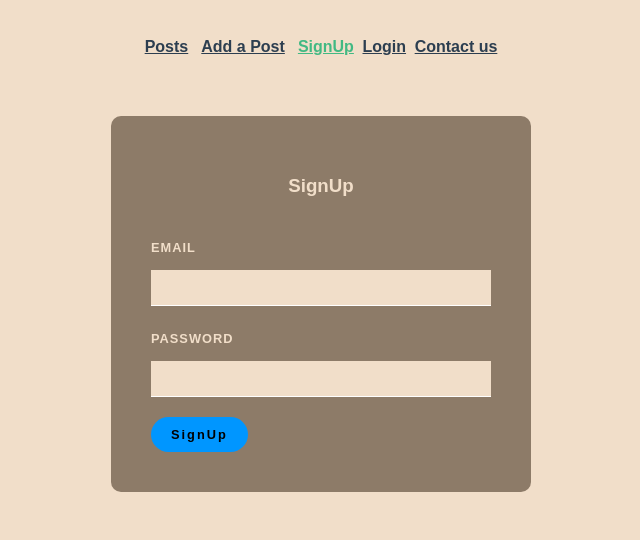
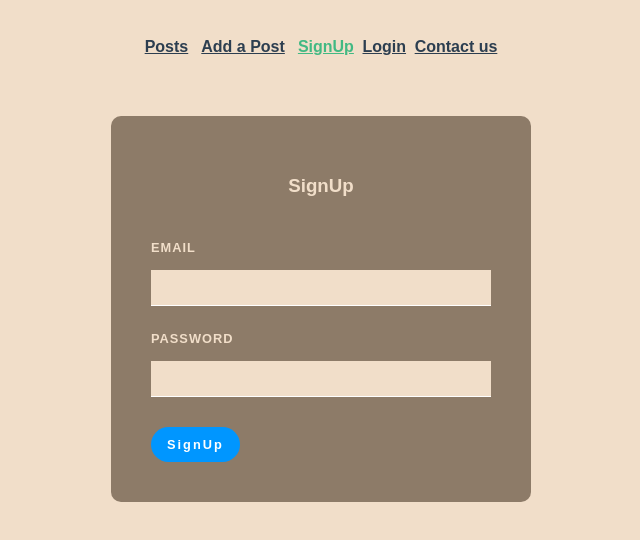
Before and after one commit to JuhanPauklin/WAD-HW4, a Vue app: page /api/signup in a window 1280 px wide. Shown: the top 540 px of the page, without its empty margins (319-959 px from the left). Built offline with nearby package versions, Linux system fonts and the light colour scheme.

Commit message:
Colour tweaks

```diff
--- a/src/App.vue
+++ b/src/App.vue
@@ -51,7 +51,7 @@ export default {
     --light-text: var(--secondary-color);
     --dark-text: #716150;
     --button-color: #0096FF;
-    --button-text: #000000;
+    --button-text: #ffffff;
 }
 #app {
   font-family: Avenir, Helvetica, Arial, sans-serif;
--- a/src/views/APost.vue
+++ b/src/views/APost.vue
@@ -109,7 +109,7 @@ button {
   border: 0;
   padding: 10px 20px;
   margin-top: 20px;
-  color: white;
+  color: var(--button-text);
   border-radius: 20px;
 }
 
--- a/src/views/AddPost.vue
+++ b/src/views/AddPost.vue
@@ -91,7 +91,7 @@ button {
   border: 0;
   padding: 10px 20px;
   margin-top: 20px;
-  color: white;
+  color: var(--button-text);
   border-radius: 20px;
   align-items: center;
   text-align: center;
--- a/src/views/LogIn.vue
+++ b/src/views/LogIn.vue
@@ -93,7 +93,7 @@ button {
   border: 0;
   padding: 10px 20px;
   margin: 20px 20px 20px 20px;
-  color: white;
+  color: var(--button-text);
   border-radius: 20px;
   align-items: center;
   text-align: center;
@@ -105,11 +105,6 @@ button {
   margin-top: 20px;
   width: 30%;
 }
-.container {
-  display: flex;
-  justify-content: center;
-  margin-top: 10px;
-}
 
 p {
   margin-top: 27px;
--- a/src/views/SignUp.vue
+++ b/src/views/SignUp.vue
@@ -92,15 +92,17 @@ input {
   border-bottom: 1px solid white;
   color: blue;
 }
-button {
+button{
+  margin-top: 30px;
+  border-radius: 36px;
   background: var(--button-color);
-  border: 0;
-  padding: 10px 20px;
-  margin-top: 20px;
   color: var(--button-text);
-  border-radius: 20px;
-  align-items: center;
-  text-align: center;
+  border:0;
+  font-weight: 700;
+  font-size: 0.8em;
+  display: block;
+  padding: 10px 16px;
+  letter-spacing: 2px;
 }
 div {
   padding: 10px 20px;
```
